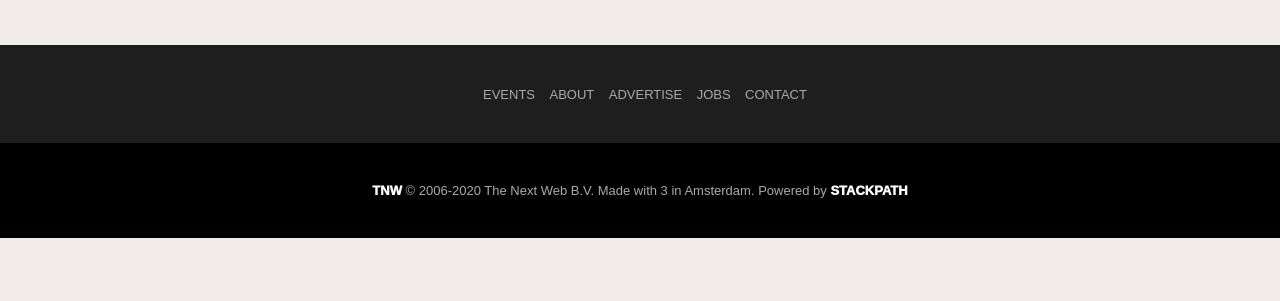
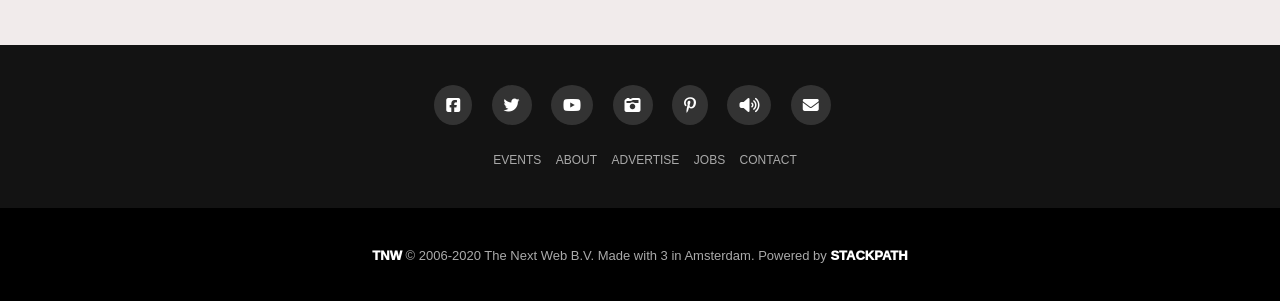
Before and after one commit to fodieshub/the-next-web, a plain HTML site: page index.html in a window 1280 px wide. Shown: the part 3653-3954 px from the top of the page. Before the commit the page ends 3891 px from the top, so only its background shows below. Drawn offline with Linux system fonts and the light colour scheme.

Commit message:
Added footer font awesome icon

```diff
--- a/index.html
+++ b/index.html
@@ -572,7 +572,13 @@
   <footer>
       <div class="footer-one">
           <div class="footer-icon">
-
+            <i class="fab fa-facebook-square"></i>
+            <i class="fab fa-twitter"></i>
+            <i class="fab fa-youtube"></i>
+            <i class="fas fa-camera-retro"></i>
+            <i class="fab fa-pinterest-p"></i>
+            <i class="fas fa-volume-up"></i>
+            <i class="fas fa-envelope"></i>
           </div>
           <ul>
               <a href="#"><li>EVENTS</li></a>
--- a/style.css
+++ b/style.css
@@ -634,13 +634,14 @@ img {
     text-align: center;
     padding-top: 40px;
     padding-bottom: 40px;
-    background-color: rgb(31, 30, 30);
+    background-color: #131313;
+    align-content: center;
 }
 
 .footer-one ul a {
     text-decoration: none;
     padding-left: 10px;
-    font-size: 13px;
+    font-size: 12px;
     color: #aaa;
 }
 
@@ -657,3 +658,15 @@ img {
     font-weight: 1000;
     color: #fff;
 }
+
+.footer-icon {
+    margin-bottom: 25px;
+}
+
+.footer-icon i {
+    background-color: #333;
+    color: #fff;
+    padding: 12px;
+    border-radius: 50%;
+    margin-right: 15px;
+}
```
